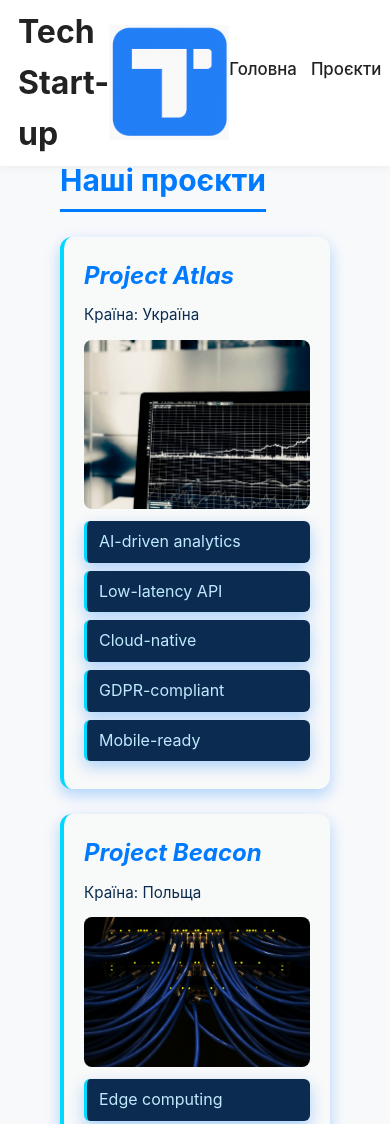
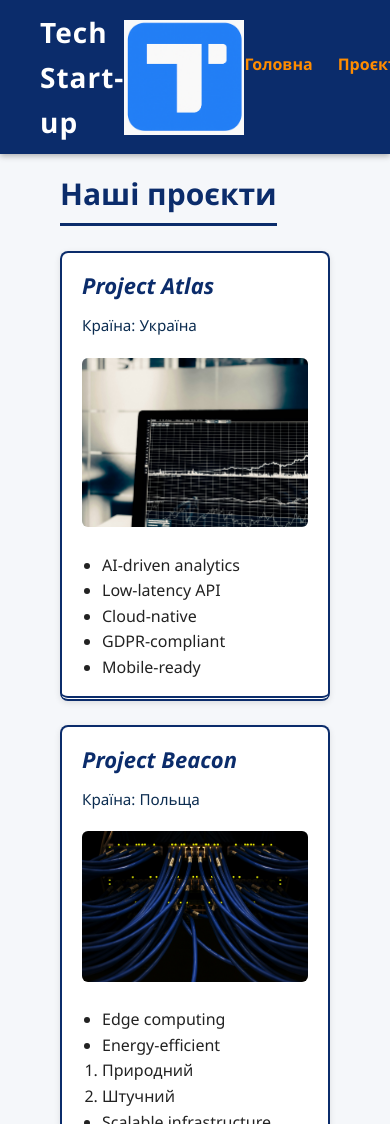
Before and after one commit to https-dana/Tech-startup, a plain HTML site: page projects.html in a window 390 px wide. Shown: the top 1124 px of the page. Drawn offline with Linux system fonts and the light colour scheme.

Commit message:
Update projects.html and styles for improved project feature display and layout

```diff
--- a/projects.html
+++ b/projects.html
@@ -45,6 +45,11 @@
         <ul>
           <li>Edge computing</li>
           <li>Energy-efficient</li>
+          <ol>
+            <li>Природний</li>
+            <li>Штучний</li>
+          </ol>
+
           <li>Scalable infrastructure</li>
           <li>Offline mode</li>
           <li>Secure authentication</li>
--- a/style-feedbacks.css
+++ b/style-feedbacks.css
@@ -1,4 +1,4 @@
-/* === Загальні стилі === */
+/* ===== СКИДАННЯ СТИЛІВ ===== */
 * {
   margin: 0;
   padding: 0;
@@ -13,6 +13,7 @@ body {
   padding-top: 56px;
 }
 
+/* ===== ХЕДЕР ===== */
 header {
   position: fixed;
   top: 0;
@@ -27,33 +28,14 @@ header {
   z-index: 1000;
 }
 
-.header-container {
-  display: flex;
-  align-items: center;
-  justify-content: space-between;
-  width: 100%;
+header h1 {
+  font-size: 1.4rem;
+  margin-right: 16px;
 }
 
-.logo-title {
-  display: flex;
-  align-items: center;
-  gap: 10px;
-}
-
-.logo-title img {
-  width: 32px;
+header img {
+  width: 120px;
   height: auto;
-}
-
-.logo-title h1 {
-  font-size: 1.05rem;
-  color: #111;
-  font-weight: 700;
-}
-
-nav {
-  display: flex;
-  align-items: center;
 }
 
 nav ul {
@@ -76,45 +58,46 @@ nav a:hover {
   color: #007bff;
 }
 
+/* ===== FLEX-КОНТЕЙНЕР ДЛЯ ВСІЄЇ СТОРІНКИ ===== */
 main {
   margin-top: 70px;
   padding: 30px 60px;
+  display: flex;                  /* flex-контейнер */
+  flex-flow: row wrap;            /* напрям + перенесення */
+  justify-content: center;        /* вирівнювання по головній осі */
+  align-items: flex-start;        /* вирівнювання по поперечній осі */
+  align-content: flex-start;      /* вирівнювання рядків при wrap */
+  gap: 2rem;
 }
 
-/* === Головний контейнер сторінки === */
-main {
-  display: flex;
-  justify-content: center;
-  padding: 2rem 1rem;
-}
-
-/* === Стиль форми зворотнього зв’язку === */
+/* Основний блок статті/форми — flex-елемент */
 article {
   background: #fff;
   border-radius: 12px;
   box-shadow: 0 2px 8px rgba(0, 0, 0, 0.05);
   padding: 30px 40px;
-  max-width: 700px;
+  max-width: 800px;
   width: 100%;
-  display: flex;
+  display: flex;                  /* теж flex-контейнер */
   flex-direction: column;
   gap: 1.5rem;
+  flex: 1 1 500px;                /* flex-grow, flex-shrink, flex-basis */
 }
 
 article h2 {
   text-align: center;
   font-size: 1.6rem;
   color: #007bff;
-  margin-bottom: 1rem;
 }
 
-/* === Flex для полів форми === */
+/* ===== FLEX ДЛЯ ФОРМИ ===== */
 form {
-  display: flex;
-  flex-direction: column;
-  gap: 1rem;
+  display: flex;                  /* form — flex-контейнер */
+  flex-flow: row wrap;
+  gap: 1rem 2rem;
 }
 
+/* fieldset — flex-елемент */
 fieldset {
   border: 1px solid #e0e0e0;
   border-radius: 10px;
@@ -122,6 +105,7 @@ fieldset {
   display: flex;
   flex-direction: column;
   gap: 0.8rem;
+  flex: 1 1 260px;                /* grow + shrink + базова ширина */
 }
 
 legend {
@@ -134,6 +118,7 @@ label {
   margin-bottom: 0.3rem;
 }
 
+/* Поля вводу */
 input[type="text"],
 input[type="email"],
 input[type="number"],
@@ -147,6 +132,12 @@ textarea {
   transition: all 0.3s ease;
 }
 
+/* textarea як гнучкий елемент, що розтягується */
+textarea {
+  min-height: 120px;
+  flex-grow: 1;                   /* приклад flex-grow */
+}
+
 input:focus,
 select:focus,
 textarea:focus {
@@ -155,11 +146,19 @@ textarea:focus {
   box-shadow: 0 0 6px rgba(0, 123, 255, 0.3);
 }
 
+/* чекбокси */
 input[type="checkbox"] {
   accent-color: #007bff;
 }
 
-/* === Кнопки === */
+/* Блоки поза fieldset (мета, деталі, згода) як flex-елементи */
+#purpose,
+#details,
+[name="consent"] {
+  flex-shrink: 1;                  /* приклад flex-shrink */
+}
+
+/* Кнопки — теж flex-елементи форми */
 button {
   padding: 10px 18px;
   border: none;
@@ -171,10 +170,19 @@ button {
   margin-top: 0.5rem;
 }
 
+/* submit — основний акцент */
 button[type="submit"] {
   background: #007bff;
   color: #fff;
   box-shadow: 0 2px 5px rgba(0, 123, 255, 0.25);
+}
+
+/* reset — з іншим порядком і align-self */
+button[type="reset"] {
+  background: #dc3545;
+  color: #fff;
+  order: -1;                      /* приклад order — кнопка reset зліва */
+  align-self: flex-start;         /* своя лінія вирівнювання */
 }
 
 button[type="submit"]:hover {
@@ -182,27 +190,16 @@ button[type="submit"]:hover {
   transform: translateY(-2px);
 }
 
-button[type="reset"] {
-  background: #dc3545;
-  color: #fff;
-}
-
 button[type="reset"]:hover {
   background: #ff6b6b;
   transform: translateY(-2px);
 }
 
-/* === Адаптивність === */
-@media (max-width: 768px) {
-  article {
-    padding: 20px;
-  }
-
-  fieldset {
-    padding: 0.8rem 1rem;
-  }
-
-  button {
-    width: 100%;
-  }
+/* Футер (якщо додаси) */
+footer {
+  text-align: center;
+  padding: 20px;
+  color: #666;
+  font-size: 0.9rem;
+  margin-top: 40px;
 }
--- a/style-projects.css
+++ b/style-projects.css
@@ -1,4 +1,4 @@
-
+/* ===== СКИДАННЯ СТИЛІВ ===== */
 * {
   margin: 0;
   padding: 0;
@@ -6,265 +6,15 @@
 }
 
 body {
-  font-family: "Inter", "Segoe UI", sans-serif;
-  background-color: #f8f9fb;
+  font-family: "Segoe UI", Arial, sans-serif;
+  background-color: #f5f7fa;
   color: #222;
   line-height: 1.6;
-  padding-top: 56px;
 }
 
+/* ===== ХЕДЕР (НАЗВА + ЛОГОТИП ФІКСОВАНІ ЗВЕРХУ) ===== */
 header {
-  position: fixed;
-  top: 0;
-  left: 0;
-  width: 100%;
-  background: #fff;
-  display: flex;
-  align-items: center;
-  justify-content: space-between;
-  padding: 6px 18px;
-  box-shadow: 0 2px 8px rgba(0, 0, 0, 0.05);
-  z-index: 1000;
-}
-
-.header-container {
-  display: flex;
-  align-items: center;
-  justify-content: space-between;
-  width: 100%;
-}
-
-.logo-title {
-  display: flex;
-  align-items: center;
-  gap: 10px;
-}
-
-.logo-title img {
-  width: 32px;
-  height: auto;
-}
-
-.logo-title h1 {
-  font-size: 1.05rem;
-  color: #111;
-  font-weight: 700;
-}
-
-nav {
-  display: flex;
-  align-items: center;
-}
-
-nav ul {
-  display: flex;
-  gap: 14px;
-  margin: 0;
-  padding: 0;
-  list-style: none;
-}
-
-nav a {
-  text-decoration: none;
-  color: #222;
-  font-weight: 500;
-  font-size: 1.05rem;
-  transition: color 0.3s ease;
-}
-
-nav a:hover {
-  color: #007bff;
-}
-
-main {
-  margin-top: 70px;
-  padding: 30px 60px;
-}
-
-article h2 {
-  font-size: 30px;
-  color: #007bff;
-  border-bottom: 3px solid #007bff;
-  display: inline-block;
-  padding-bottom: 5px;
-  margin-bottom: 25px;
-}
-
-ol {
-  list-style: none;
-  padding-left: 0;
-}
-
-ol li {
-  background: #f8f9f9;
-  border-left: 4px solid #00d8ff;
-  border-radius: 12px;
-  padding: 20px;
-  margin-bottom: 25px;
-  box-shadow: 0 6px 15px rgba(0, 123, 255, 0.3);
-  transition: transform 0.3s, box-shadow 0.3s;
-}
-
-ol li:hover {
-  transform: translateY(-5px);
-  box-shadow: 0 12px 25px rgba(0, 216, 255, 0.5);
-}
-
-ol li h3 {
-  font-size: 1.5rem;
-  font-weight: 700;
-  font-style: italic;
-  color: #007bff;
-  margin-bottom: 8px;
-}
-
-ol li p {
-  font-size: 0.95rem;
-  color: #0b2c50;
-  margin-bottom: 12px;
-}
-
-ol li img {
-  width: 100%;
-  max-width: 300px;
-  border-radius: 8px;
-  display: block;
-  margin-bottom: 12px;
-  transition: filter 0.4s ease, transform 0.4s ease;
-}
-
-ol li img:hover {
-  filter: grayscale(100%);
-  transform: scale(1.05);
-}
-
-ol li ul {
-  list-style: none;
-  padding-left: 0;
-}
-
-ol li ul li {
-  background: #0b2c50;
-  border-left: 3px solid #00d8ff;
-  border-radius: 6px;
-  margin-bottom: 8px;
-  padding: 8px 12px;
-  color: #c0eaff;
-  transition: background 0.3s, transform 0.3s;
-}
-
-ol li ul li:hover {
-  background: #007bff;
-  color: white;
-  transform: translateX(3px);
-}
-
-a {
-  color: #0b2c50;
-  font-weight: 600;
-  text-decoration: none;
-}
-
-a:hover {
-  text-decoration: underline;
-}
-
-table {
-  width: 100%;
-  border-collapse: separate;
-  border-spacing: 0;
-  margin-top: 20px;
-  background-color: #0b1f3a;
-  border-radius: 12px;
-  overflow: hidden;
-  box-shadow: 0 6px 20px rgba(0, 123, 255, 0.4);
-  font-size: 0.95rem;
-  color: #e0e0e0;
-}
-
-table caption {
-  caption-side: top;
-  text-align: left;
-  font-weight: 700;
-  font-size: 1.2rem;
-  color: #00d8ff;
-  padding: 12px 15px;
-  border-bottom: 2px solid #00d8ff;
-}
-
-th, td {
-  padding: 12px 15px;
-  text-align: left;
-  transition: background 0.3s, color 0.3s;
-}
-
-th {
-  background-color: #007bff;
-  color: #ffffff;
-  font-weight: 600;
-  letter-spacing: 0.5px;
-  text-transform: uppercase;
-}
-
-tbody tr {
-  border-bottom: 1px solid #1a2a50;
-}
-
-tbody tr:hover {
-  background: linear-gradient(90deg, rgba(0,123,255,0.2), rgba(0,216,255,0.2));
-  color: #ffffff;
-  cursor: default;
-}
-
-td {
-  position: relative;
-}
-
-tfoot td {
-  background-color: #00102a;
-  color: #66d9ff;
-  font-style: italic;
-  border-top: 2px solid #00d8ff;
-}
-
-
-a {
-  color: #0b2c50;
-  text-decoration: none;
-  font-weight: 600;
-}
-
-a:hover {
-  text-decoration: underline;
-}
-
-footer {
-  text-align: center;
-  background-color: #007bff;
-  color: white;
-  padding: 15px;
-  margin-top: 40px;
-  font-size: 14px;
-  letter-spacing: 0.5px;
-}
-
-
-/*
-* {
-  margin: 0;
-  padding: 0;
-  box-sizing: border-box;
-}
-body {
-  font-family: "Segoe UI", Arial, sans-serif;
-  margin: 0;
-  padding: 0;
-  background-color: #f5f7fa;
-  color: #222;
-}
-
-header {
-  position: fixed;
+  position: fixed;                 /* фіксований зверху — вимога варіанту */
   top: 0;
   left: 0;
   width: 100%;
@@ -289,6 +39,7 @@ header img {
   height: auto;
 }
 
+/* Навігація у хедері */
 nav ul {
   list-style: none;
   display: flex;
@@ -298,7 +49,7 @@ nav ul {
 }
 
 nav ul li a {
-  color: #ff8c00;
+  color: #ff8c00;         /* темно-помаранчеві посилання у меню */
   text-decoration: none;
   font-weight: 600;
   transition: color 0.3s ease;
@@ -308,13 +59,20 @@ nav ul li a:hover {
   color: #ffd08a;
 }
 
-
+/* ===== ОСНОВНИЙ КОНТЕНТ ===== */
 main {
-  margin-top: 140px;
+  margin-top: 140px;      /* щоб не залазити під фіксований хедер */
   padding: 30px 60px;
+  display: grid;
+  justify-content: center;
 }
 
+article {
+  max-width: 1200px;
+  width: 100%;
+}
 
+/* Заголовок розділу */
 article h2 {
   font-size: 30px;
   color: #0b2c6b;
@@ -324,51 +82,82 @@ article h2 {
   margin-bottom: 25px;
 }
 
-ol {
-  list-style: decimal;
-  padding-left: 20px;
+/* ===== GRID ДЛЯ СПИСКУ ПРОЄКТІВ ===== */
+
+article > ol {
+  list-style: none;
+  margin: 0;
+  padding: 0;
+  display: grid;
+  grid-template-columns: repeat(auto-fit, minmax(260px, 1fr));
+  gap: 24px;
 }
 
-ol li {
-  border: 2px solid #0b2c6b;
-  border-bottom: 5px double #0b2c6b;
+/* Картка одного проєкту (grid-елемент) */
+article > ol > li {
+  border: 2px solid #0b2c6b;          /* темно-синя рамка */
+  border-bottom: 5px double #0b2c6b;  /* нижня межа подвійна — вимога */
   border-radius: 8px;
   padding: 15px 20px;
-  margin-bottom: 20px;
   background-color: #ffffff;
   box-shadow: 0 2px 6px rgba(0, 0, 0, 0.1);
 }
 
-
-ol li h3 {
-  font-size: 22px;
-  font-weight: 700;
-  font-style: italic;
+/* Назва проєкту */
+article > ol > li h3 {
+  font-size: 22px;        /* більша висота гліфів */
+  font-weight: 700;       /* більша вага шрифту */
+  font-style: italic;     /* похилий — за умовою */
   color: #0b2c6b;
-  margin-top: 0;
+  margin: 0 0 10px;
 }
 
+/* Текст в картці */
+article > ol > li p {
+  font-size: 0.95rem;
+  color: #0b2c50;
+  margin-bottom: 10px;
+}
 
-ol li img {
+/* Список фіч/характеристик проєкту */
+article > ol > li ul {
+  list-style: disc;
+  padding-left: 20px;
+  margin-top: 8px;
+}
+
+/* Зображення проєкту з анімацією до ч/б */
+article > ol > li img {
+  width: 100%;
   border-radius: 6px;
   margin: 10px 0;
-  transition: filter 0.4s ease;
+  transition: filter 0.4s ease, transform 0.4s ease;
 }
 
-ol li img:hover {
-  filter: grayscale(100%);
+article > ol > li img:hover {
+  filter: grayscale(100%);   /* стає чорно-білим на hover — вимога */
+  transform: scale(1.03);
 }
 
-a {
-  color: #cc6600;
+/* Посилання всередині main (повернення на Головну) */
+main a:link {
+  color: #cc6600;            /* темно-помаранчевий для непереглянутих */
+}
+
+main a:visited {
+  color: #663300;            /* можна зробити трохи темнішим */
+}
+
+main a {
   text-decoration: none;
   font-weight: 600;
 }
 
-a:hover {
+main a:hover {
   text-decoration: underline;
 }
 
+/* ===== ФУТЕР ===== */
 footer {
   text-align: center;
   background-color: #0b2c6b;
@@ -377,4 +166,4 @@ footer {
   margin-top: 40px;
   font-size: 14px;
   letter-spacing: 0.5px;
-}*/
+}
--- a/style.css
+++ b/style.css
@@ -1,5 +1,4 @@
-/* === Загальні стилі === */
-* {
+*{
   margin: 0;
   padding: 0;
   box-sizing: border-box;
@@ -14,7 +13,7 @@ body {
 }
 
 
-/* === Верхнє меню === */
+/* Верхнє меню */
 header {
   position: fixed;
   top: 0;
@@ -31,11 +30,10 @@ header {
 .header-container {
   display: flex;
   align-items: center;
-  justify-content: space-between; /* Додає простір між логотипом і навігацією */
+  justify-content: space-between;
   width: 100%;
 }
 
-/* === Логотип і назва === */
 .logo-title {
   display: flex;
   align-items: center;
@@ -53,7 +51,7 @@ header {
   font-weight: 700;
 }
 
-/* === Меню === */
+/* Меню */
 
 nav {
   display: flex;
@@ -80,12 +78,12 @@ nav a:hover {
   color: #007bff;
 }
 
-/* === Кнопки у правій частині === */
+/* Кнопки у правій частині */
 .auth-buttons {
   display: flex;
   align-items: center;
   gap: 12px;
-  margin-left: 40px; /* Додає відступ між меню і кнопками */
+  margin-left: 40px;
 }
 
 .btn-outline,
@@ -123,7 +121,7 @@ nav a:hover {
 }
 
 
-/* === Розділ "Про нас" === */
+/* Розділ "Про нас" */
 #about {
   background: #fff;
   border-radius: 12px;
@@ -155,7 +153,7 @@ nav a:hover {
   color: #007bff;
 }
 
-/* === Засновники === */
+/* Засновники */
 #founders {
   max-width: 850px;
   margin: 50px auto;
@@ -166,7 +164,6 @@ nav a:hover {
   transition: transform 0.4s ease;
 }
 
-/* Блок засновників зміщується праворуч на 2% при фокусі */
 #founders:focus-within {
   transform: translateX(2%);
   transition: transform 0.4s ease;
@@ -196,7 +193,7 @@ nav a:hover {
   color: #333;
 }
 
-/* === Відгуки === */
+/* Відгуки */
 #reviews {
   max-width: 800px;
   margin: 40px auto;
@@ -223,7 +220,7 @@ blockquote footer {
   margin-top: 5px;
 }
 
-/* === Контакти === */
+/* Контакти */
 aside {
   max-width: 800px;
   margin: 40px auto;
@@ -246,7 +243,6 @@ aside a:hover {
   text-decoration: underline;
 }
 
-/* Виділення тексту адреси та телефонів: через 2 сек шрифт і фон підсилюється на 10% */
 aside address::selection,
 aside a::selection {
   background: #007bff;
@@ -256,7 +252,7 @@ aside a::selection {
   transition: all 2s ease;
 }
 
-/* === Футер === */
+/* Футер */
 footer {
   text-align: center;
   padding: 20px;
@@ -273,28 +269,21 @@ footer a:hover {
   text-decoration: underline;
 }
 
-/* === Hi-Tech Emoji === */
+
 .hitech {
   font-size: 2rem;
   text-align: center;
   margin-top: 20px;
 }
 
-/* === Адаптація для мобільних === */
-@media (max-width: 768px) {
-  header {
-    flex-direction: column;
-    gap: 10px;
-    padding: 10px 20px;
-  }
+/*ПЕРЕХІД МІЖ ДВОМА СТИЛЯМИ*/
+#about {
+  transition: all 0.5s ease;
+}
 
-  nav ul {
-    flex-direction: column;
-    align-items: center;
-    gap: 10px;
-  }
-
-  .auth-buttons {
-    margin-top: 10px;
-  }
+#about:hover {
+  background-color: #eef6ff;
+  box-shadow: 0 4px 12px rgba(0, 123, 255, 0.25);
+  transform: translateY(-4px);
+  border: 2px solid #007bff;
 }
```
